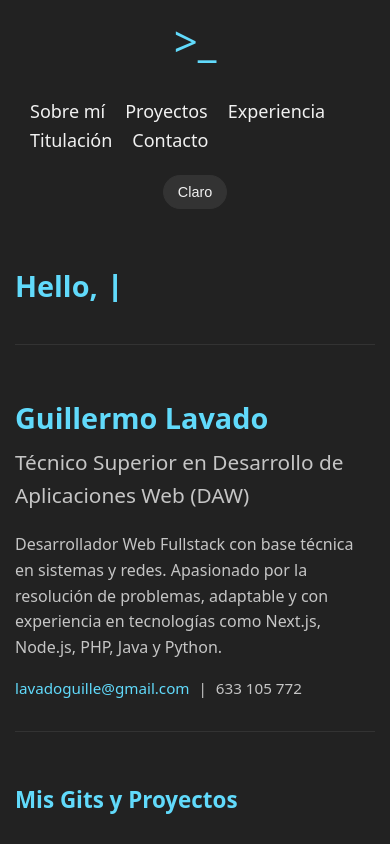
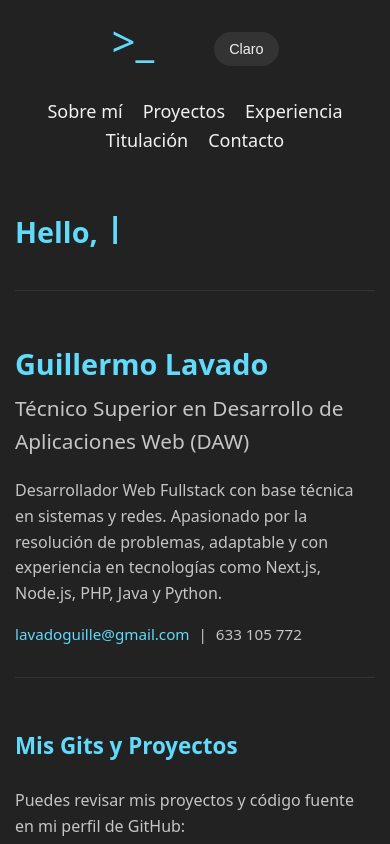
Before and after one commit to Guille-Lavado/web-gl, a React (Create React App) app: page / in a window 390 px wide. Shown: the top 844 px of the page. Built offline with nearby package versions, Linux system fonts and the light colour scheme.

Commit message:
Cambio en el menu y añadido README

```diff
--- a/src/components/Menu.css
+++ b/src/components/Menu.css
@@ -57,6 +57,10 @@
   background-color: var(--btn-hover);
 }
 
+.left {
+  display: none;
+}
+
 @media (max-width: 780px) {
   .menu {
     flex-direction: column;
@@ -66,12 +70,12 @@
   }
 
   .menu div {
-    flex-direction: column;
-    gap: 20px;
+    gap: 60px;
   }
 
   .menu ul {
     flex-wrap: wrap;
+    justify-content: center;
   }
 
   .menu ul li {
@@ -81,4 +85,12 @@
   .btn-theme {
     margin: 0;
   }
+
+  .rigth {
+    display: none;
+  }
+
+  .left {
+    display: inline-block;
+  }
 }
--- a/src/components/Menu.jsx
+++ b/src/components/Menu.jsx
@@ -3,7 +3,12 @@ import './Menu.css';
 function Menu({theme, toggleTheme}) {
   return (
     <nav className='menu'>
-      <span className='logo'>&#62;&#95;</span>
+      <div>
+        <span className='logo'>&#62;&#95;</span>
+        <button className="btn-theme left" onClick={toggleTheme}>
+          {theme === 'dark' ? 'Claro' : 'Oscuro'}
+        </button>
+      </div>
       <div>
         <ul>
           <li><a href="#saludo">Sobre mí</a></li>
@@ -12,7 +17,7 @@ function Menu({theme, toggleTheme}) {
           <li><a href="#estudios">Titulación</a></li>
           <li><a href="#contacto">Contacto</a></li>
         </ul>
-        <button className="btn-theme" onClick={toggleTheme}>
+        <button className="btn-theme rigth" onClick={toggleTheme}>
           {theme === 'dark' ? 'Claro' : 'Oscuro'}
         </button>
       </div>
--- a/src/components/Typer.jsx
+++ b/src/components/Typer.jsx
@@ -1,7 +1,7 @@
 import { useEffect, useRef, useState } from "react";
 import "./Typer.css";
 
-function Typer({ text, repeat = true, onComplete = () => {} }) {
+function Typer({ text, repeat = true, onComplete = () => {}, barTop = 0, barLeft = 0 }) {
     const [positions, setPositions] = useState([]);
     const [count, setCount] = useState(0);
     const [isDeleting, setIsDeleting] = useState(false);
@@ -71,8 +71,8 @@ function Typer({ text, repeat = true, onComplete = () => {} }) {
         if (count === 0) {
             barRef.current.style.left = "0px";
         } else if (positions[count - 1] !== undefined) {
-            barRef.current.style.left = `${positions[count - 1].left}px`;
-            barRef.current.style.top = `${positions[count - 1].top}px`;
+            barRef.current.style.left = `${positions[count - 1].left + barLeft}px`;
+            barRef.current.style.top = `${positions[count - 1].top + barTop}px`;
         }
     }, [count, positions]);
 
@@ -97,7 +97,7 @@ function Typer({ text, repeat = true, onComplete = () => {} }) {
     );
 }
 
-function MultiTyper({ texts, repeat = true }) {
+function MultiTyper({ texts, repeat = true, barTop, barLeft }) {
     const [activeIndex, setActiveIndex] = useState(0);
 
     // Avanza al siguiente texto al finalizar el activo
@@ -118,6 +118,8 @@ function MultiTyper({ texts, repeat = true }) {
                     repeat={repeat || activeIndex < texts.length - 1}
                     text={texts[activeIndex]}
                     onComplete={handleComplete}
+                    barTop={barTop}
+                    barLeft={barLeft}
                 />
             )}
         </>
--- a/src/pages/HomePague.jsx
+++ b/src/pages/HomePague.jsx
@@ -21,7 +21,7 @@ function HomePague() {
       {/* Sección de Saludos */}
       <section className='typer'>
         <h1>
-          <MultiTyper texts={saludos} repeat={true} />
+          <MultiTyper texts={saludos} repeat={true} barTop={-4} />
         </h1>
       </section>
 
```
Also changed, not shown: 1 other file (tests, documents, lock files or other folders).
